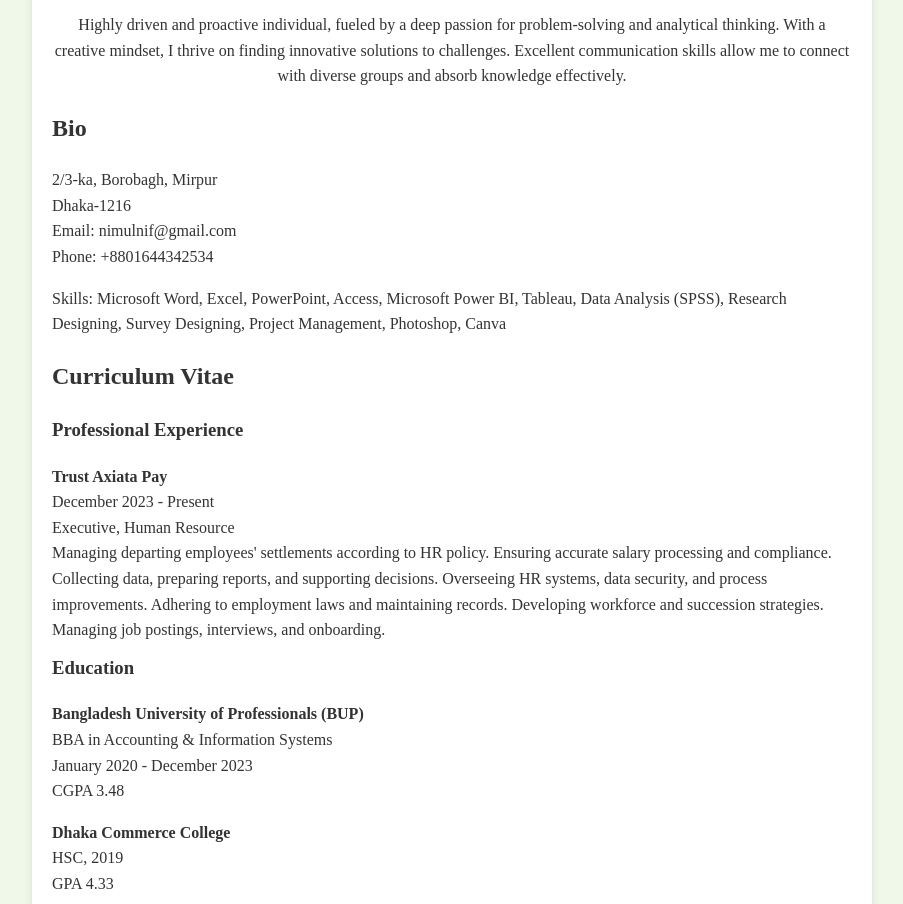
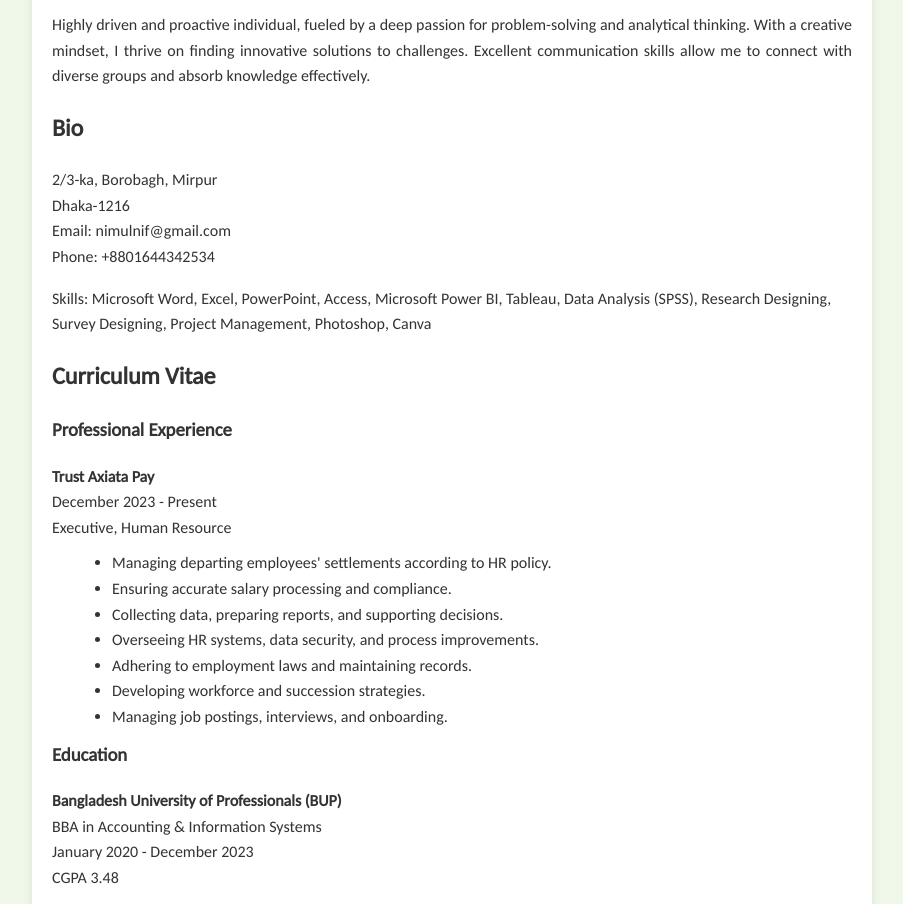
Before and after one commit to FAHIMNIF/-Nimul-Islam-Fahim-.github.io, a plain HTML site: page index.html in a window 1280 px wide. Shown: the part 122-1026 px from the top of the page, without its empty margins (188-1091 px from the left). Drawn offline with Linux system fonts and the light colour scheme.

Commit message:
Update index.html

```diff
--- a/index.html
+++ b/index.html
@@ -4,9 +4,10 @@
     <meta charset="UTF-8">
     <meta name="viewport" content="width=device-width, initial-scale=1.0">
     <title>Nimul Islam Fahim - Personal Website</title>
+    <link href="https://fonts.googleapis.com/css2?family=Carlito&display=swap" rel="stylesheet">
     <style>
         body {
-            font-family: 'Times New Roman', Times, serif;
+            font-family: 'Carlito', sans-serif;
             background-color: #f0f8ea; /* Light green background */
             color: #333; /* Dark text color */
             margin: 0;
@@ -28,6 +29,9 @@
         .header h1 {
             color: #4a8050; /* Dark green heading color */
         }
+        .header p {
+            text-align: justify;
+        }
         .bio {
             margin-top: 20px;
         }
@@ -39,6 +43,10 @@
         }
         .cv-section p {
             margin-bottom: 10px;
+        }
+        .cv-section ul {
+            list-style-type: disc;
+            margin: 10px 0 10px 20px;
         }
     </style>
 </head>
@@ -69,8 +77,16 @@
                 <strong>Trust Axiata Pay</strong><br>
                 December 2023 - Present<br>
                 Executive, Human Resource<br>
-                Managing departing employees' settlements according to HR policy. Ensuring accurate salary processing and compliance. Collecting data, preparing reports, and supporting decisions. Overseeing HR systems, data security, and process improvements. Adhering to employment laws and maintaining records. Developing workforce and succession strategies. Managing job postings, interviews, and onboarding.
             </p>
+            <ul>
+                <li>Managing departing employees' settlements according to HR policy.</li>
+                <li>Ensuring accurate salary processing and compliance.</li>
+                <li>Collecting data, preparing reports, and supporting decisions.</li>
+                <li>Overseeing HR systems, data security, and process improvements.</li>
+                <li>Adhering to employment laws and maintaining records.</li>
+                <li>Developing workforce and succession strategies.</li>
+                <li>Managing job postings, interviews, and onboarding.</li>
+            </ul>
 
             <h3>Education</h3>
             <p>
@@ -95,8 +111,12 @@
                 Head of Cultural Affairs, BUP Accounting Forum<br>
                 Bangladesh University of Professionals (BUP)<br>
                 April 2023 - December 2023<br>
-                Lead and oversee the Cultural Affairs team in organizing events and activities. Ensure seamless coordination and cooperation within the team. Actively contribute to the development of diverse cultural programs.
             </p>
+            <ul>
+                <li>Lead and oversee the Cultural Affairs team in organizing events and activities.</li>
+                <li>Ensure seamless coordination and cooperation within the team.</li>
+                <li>Actively contribute to the development of diverse cultural programs.</li>
+            </ul>
 
             <h3>References</h3>
             <p>
```
